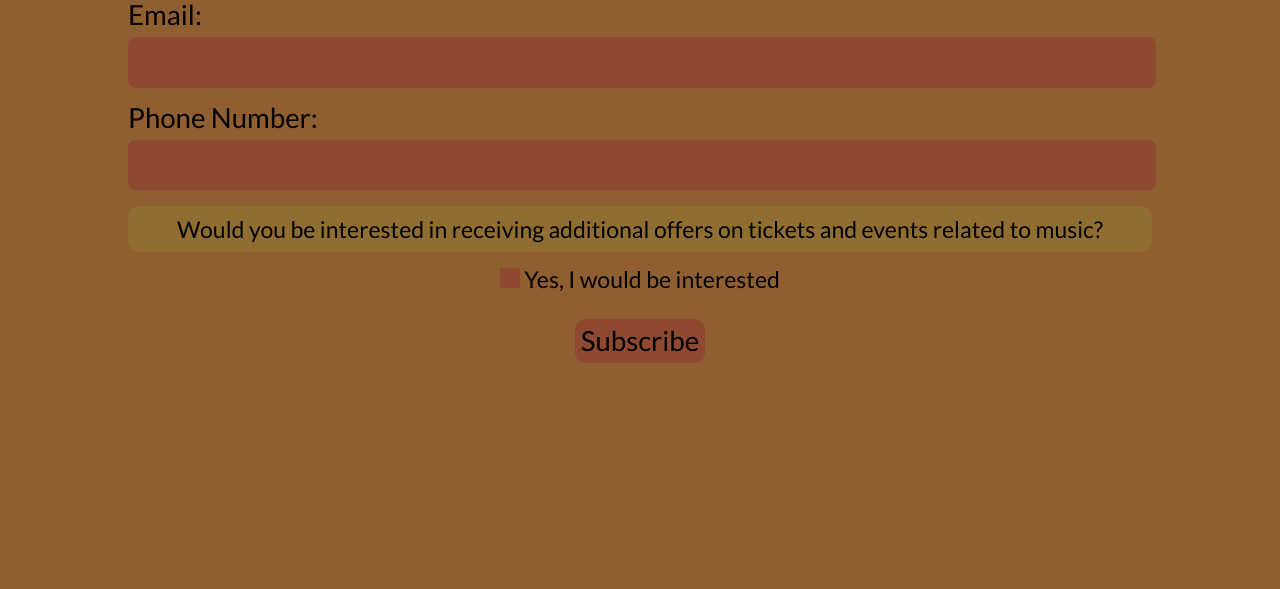
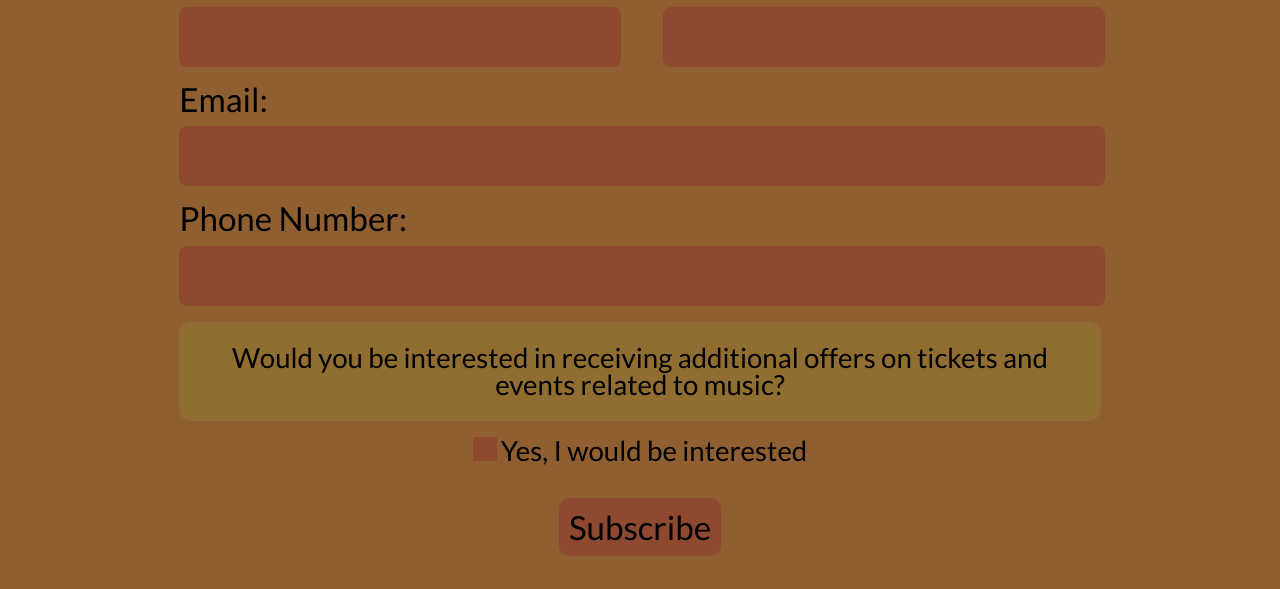
Before and after one commit to jdavenportITMD362/project1, a plain HTML site: page index.html in a window 1280 px wide. Shown: the part 323-912 px from the top of the page. Before the commit the page ends 800 px from the top, so only its background shows below. Drawn offline with nearby package versions, Linux system fonts and the light colour scheme.

Commit message:
Desktop Media Query

```diff
--- a/css/screen.css
+++ b/css/screen.css
@@ -147,7 +147,7 @@ input#submit {
 	box-sizing: border-box;
 	display: block;
 	padding: .2em;
-	margin: 1em auto 0 auto;
+	margin: 1em auto 1em auto;
 	border-radius: 10px;
 	padding: 6px;
 	width: fit-content;
@@ -218,3 +218,67 @@ input#submit {
 		font-size: 1.44em;
 	}
 }
+
+@media only screen and (min-width: 992px) {
+	form {
+		width: 90%;
+		margin: auto;
+	}
+
+	p {
+		padding: .8em;
+	}
+
+	div#firstDiv, div#lastDiv {
+		float: left;
+		width: 47.5%;
+	}
+
+	div#firstDiv {
+		margin-right: 5%;
+	}
+
+	.hasjs div#checkboxAlt {
+		display: inline-block;
+		width: 1.5em;
+		height: 1.5em;
+	}
+
+	input#submit {
+		padding: .3em;
+	}
+
+	/* Minor Third Typographic Font - Another Step Up*/
+	h1 {
+		font-size: 2.986em;
+		font-weight: bold;
+	}
+
+	p {
+		font-size: 2.488em;
+	}
+
+	label {
+		font-size: 2.074em;
+	}
+
+	#interestDiv p {
+		font-size: 1.728em;
+	}
+
+	#interestDiv label {
+		font-size: 1.728em;
+	}
+
+	input {
+		font-size: 2.074em;
+	}
+
+	input#submit {
+		font-size: 2.074em;
+	}
+
+	p#check {
+		font-size: 1.728em;
+	}
+}
```
